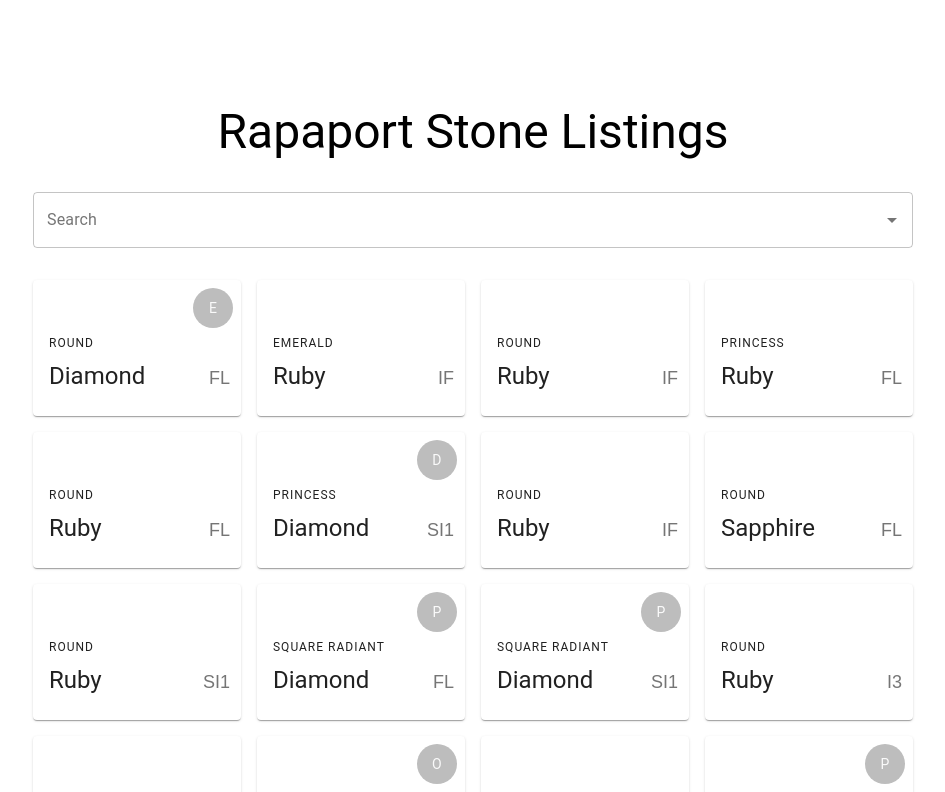
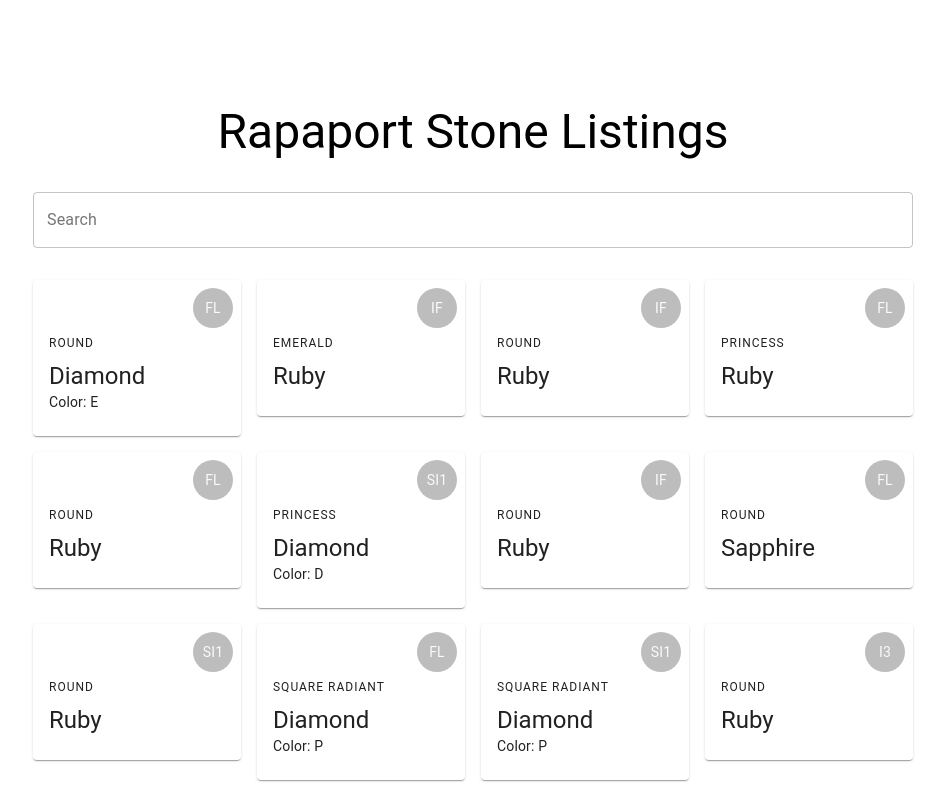
Before and after one commit to mrsteller/rapaport-stone-search, a React (Create React App) app in the folder app/: page / in a window 1280 px wide. Shown: the top 792 px of the page, without its empty margins (167-1112 px from the left). Built offline with nearby package versions, Linux system fonts and the light colour scheme.

Commit message:
try custom popper

```diff
--- a/app/src/search.tsx
+++ b/app/src/search.tsx
@@ -8,8 +8,8 @@
   CardMedia,
   Container,
   Grid,
-  Icon,
-  IconButton,
+  Menu,
+  MenuItem,
   TextField,
   Tooltip,
   Typography,
@@ -18,6 +18,7 @@
 import Picture from "./diamond.svg";
 //import { StonesList } from "./stone-list";
 import stoneData from "./stones.json";
+import { formatWithOptions } from "util";
 
 type Stone = {
   id: number;
@@ -49,6 +50,9 @@
   const classes = useStyles();
   const [stones, setStones] = useState<Array<Stone>>([]);
   const [search, setSearch] = useState<string>("");
+  const [options, setOptions] = useState<Array<{ label: string; value: any }>>(
+    []
+  );
 
   useEffect(() => {
     setStones(stoneData);
@@ -87,11 +91,31 @@
     return result;
   };
 
+  const onChangeSearch = (e: any) => setSearch(e.target.value);
+  const onClickItem = (value: any) => {
+    console.log(value);
+  };
+
   return (
     <div>
       <Container>
         <Box>
-          <Autocomplete
+          <TextField
+            variant="outlined"
+            name="search"
+            label="Search"
+            fullWidth
+            value={search}
+            onChange={onChangeSearch}
+          />
+          <Menu open={options.length > 0}>
+            {options.map((o) => (
+              <MenuItem button onClick={() => onClickItem(o.value)}>
+                {o.label}
+              </MenuItem>
+            ))}
+          </Menu>
+          {/* <Autocomplete
             id="stone-search"
             fullWidth
             inputValue={search}
@@ -101,7 +125,7 @@
             renderInput={(params) => (
               <TextField {...params} label="Search" variant="outlined" />
             )}
-          />
+          /> */}
         </Box>
         <Box py={4}>
           {/* <StonesList stones={stones} /> */}
@@ -111,18 +135,18 @@
                 <Card key={i} className={classes.card}>
                   <CardMedia />
                   <CardContent>
-                    {s.color && (
+                    <Tooltip title="Clarity">
                       <Avatar sizes="small" className={classes.avatar}>
-                        <Typography variant="body2">{s.color}</Typography>
+                        <Typography variant="body2">{s.clarity}</Typography>
                       </Avatar>
-                    )}
+                    </Tooltip>
                   </CardContent>
                   <CardContent>
                     <Typography variant="overline">{s.shape}</Typography>
                     <Typography variant="h5">{s.type}</Typography>
-                    <IconButton size="small" className={classes.clarity}>
-                      {s.clarity}
-                    </IconButton>
+                    {s.color && (
+                      <Typography variant="body2">Color: {s.color}</Typography>
+                    )}
                   </CardContent>
                 </Card>
               </Grid>
```
Also changed, not shown: 1 other file (tests, documents, lock files or other folders).
